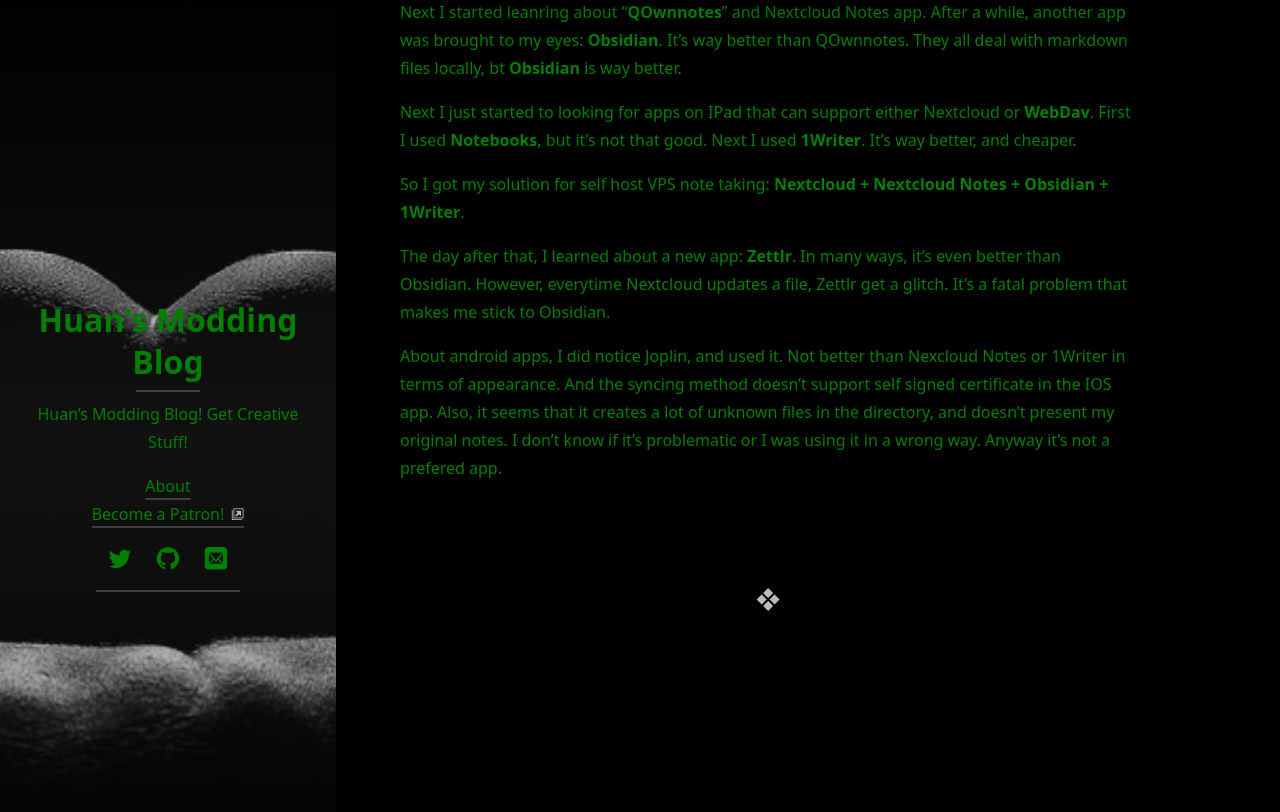
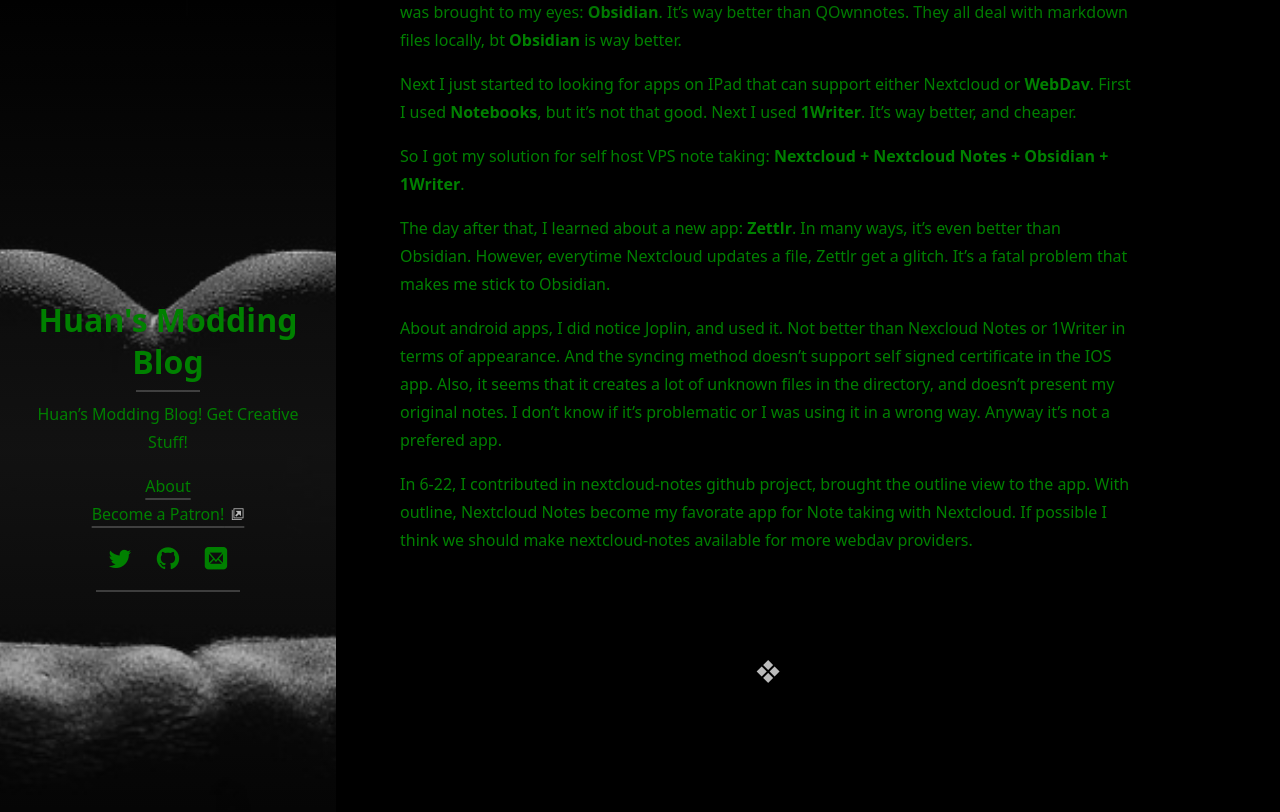
Before and after one commit to huanrenfeng/huanrenfeng.github.io, a Jekyll site: the page built from _posts/2021-06-19-Nextcloud-and-Obsidian.md, in a window 1280 px wide and 900 px high, scrolled down 1035 px. Shown: the top 812 px of the window. Built offline with Jekyll 4.4.1, drawn with Linux system fonts in a browser that asks for light colours; cached includes are drawn as plain includes; nearby versions of some CDN libraries; some web fonts are replaced; our own code applies the rules of GitHub Pages for plain Markdown files; library files that are not in the unit come from our copies; some of the changed text lies outside the part shown.

Commit message:
Update 2021-06-19-Nextcloud-and-Obsidian.md

```diff
--- a/_posts/2021-06-19-Nextcloud-and-Obsidian.md
+++ b/_posts/2021-06-19-Nextcloud-and-Obsidian.md
@@ -29,3 +29,5 @@
 The day after that, I learned about a new app: **Zettlr**. In many ways, it's even better than Obsidian. However, everytime Nextcloud updates a file, Zettlr get a glitch. It's a fatal problem that makes me stick to Obsidian.
 
 About android apps, I did notice Joplin, and used it. Not better than Nexcloud Notes or 1Writer in terms of appearance. And the syncing method doesn't support self signed certificate in the IOS app. Also, it seems that it creates a lot of unknown files in the directory, and doesn't present my original notes. I don't know if it's problematic or I was using it in a wrong way. Anyway it's not a prefered app.
+
+In 6-22, I contributed in nextcloud-notes github project, brought the outline view to the app. With outline, Nextcloud Notes become my favorate app for Note taking with Nextcloud. If possible I think we should make nextcloud-notes available for more webdav providers.
```
Also changed, not shown: other parts of _posts/2021-06-19-Nextcloud-and-Obsidian.md (+1 -1 lines).
